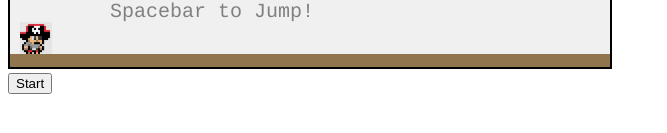
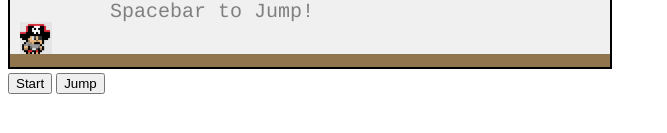
Before and after one commit to casbarian/piraterun, a plain HTML site: page index.html in a window 1280 px wide. Shown: the part 233-366 px from the top of the page, without its empty margins (0-667 px from the left). Drawn offline with nearby package versions, Linux system fonts and the light colour scheme.

Commit message:
Update index.html

```diff
--- a/index.html
+++ b/index.html
@@ -211,6 +211,7 @@
     </canvas>
     <br>
     <button type="button" onclick="start()">Start</button>
+    <button type="button" onclick="jump()">Jump</button>
     <!-- I used this to test the end/pause code before collision was coded.
     <button type="button" onclick="endgame()">End Game</button>
     -->
```
